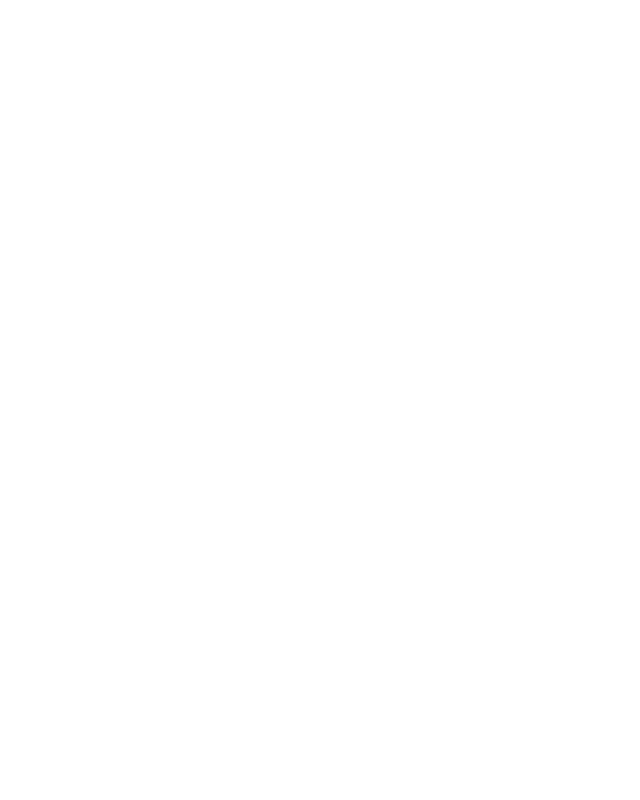
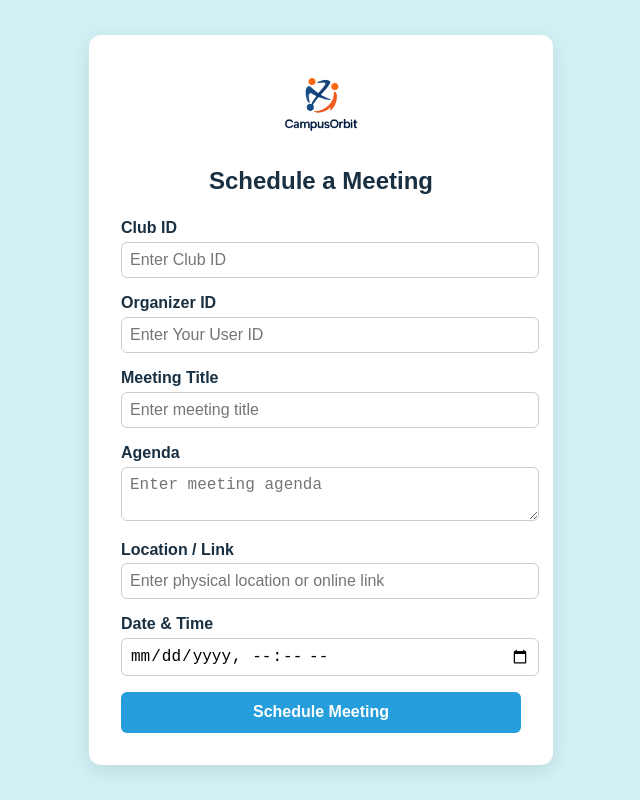
Before and after one commit to samiulrifat/CampusOrbit---All-in-One-Student-Engagement-System, a React (Create React App) app in the folder frontend/: page /schedule-meeting in a window 1280 px wide. Before the commit this address had no page. Shown: the whole page, without its empty margins (319-959 px from the left). Built offline with nearby package versions, Linux system fonts and the light colour scheme.

Commit message:
feature 13

```diff
--- a/frontend/src/App.js
+++ b/frontend/src/App.js
@@ -5,6 +5,7 @@
 import Home from './pages/Home';
 import Login from './pages/login';
 import Register from './pages/Register';
+import ScheduleMeeting from './pages/ScheduleMeeting';
 
 // Global CSS (optional, you can keep App.css from CRA)
 import './App.css';
@@ -21,6 +22,8 @@
 
         {/* Register page */}
         <Route path="/register" element={<Register />} />
+
+        <Route path="/schedule-meeting" element={<ScheduleMeeting />} /> {/* New */}
       </Routes>
     </Router>
   );
--- /dev/null
+++ b/frontend/src/pages/ScheduleMeeting.css
@@ -0,0 +1,80 @@
+.schedule-page {
+  height: 100vh;
+  display: flex;
+  align-items: center;
+  justify-content: center;
+  background-color: #d2f1f4; /* soft blue */
+  font-family: Arial, sans-serif;
+}
+
+.schedule-card {
+  background: #fff;
+  padding: 2rem;
+  width: 400px;
+  border-radius: 12px;
+  box-shadow: 0 5px 20px rgba(0,0,0,0.1);
+}
+
+.schedule-logo {
+  display: block;
+  margin: 0 auto 1rem auto;
+  height: 80px;
+}
+
+h2 {
+  text-align: center;
+  margin-bottom: 1.5rem;
+  color: #193043;
+}
+
+.form-group {
+  margin-bottom: 1rem;
+}
+
+label {
+  font-weight: bold;
+  color: #193043;
+  display: block;
+  margin-bottom: 0.3rem;
+}
+
+input, textarea {
+  width: 100%;
+  padding: 0.5rem;
+  border: 1.5px solid #ccc;
+  border-radius: 6px;
+  font-size: 1rem;
+}
+
+textarea {
+  resize: vertical;
+}
+
+.schedule-btn {
+  width: 100%;
+  padding: 0.7rem;
+  background-color: #269edc;
+  color: white;
+  border: none;
+  border-radius: 6px;
+  font-size: 1rem;
+  font-weight: bold;
+  cursor: pointer;
+  transition: background-color 0.3s ease;
+}
+
+.schedule-btn:hover {
+  background-color: #0b76b2;
+}
+
+.error-msg {
+  color: red;
+  margin-top: 1rem;
+  text-align: center;
+}
+
+.success-msg {
+  color: green;
+  margin-top: 1rem;
+  text-align: center;
+}
--- /dev/null
+++ b/frontend/src/pages/ScheduleMeeting.js
@@ -0,0 +1,130 @@
+import React, { useState } from 'react';
+import logo from '../assets/logo.png';
+import './ScheduleMeeting.css';
+
+function ScheduleMeeting() {
+  const [title, setTitle] = useState('');
+  const [agenda, setAgenda] = useState('');
+  const [location, setLocation] = useState('');
+  const [scheduledAt, setScheduledAt] = useState('');
+  const [clubId, setClubId] = useState(''); // Ideally pre-filled based on logged in officer
+  const [organizerId, setOrganizerId] = useState(''); // from logged in user
+
+  const [message, setMessage] = useState('');
+  const [error, setError] = useState('');
+
+  // Submit meeting form
+  const handleSubmit = async (e) => {
+    e.preventDefault();
+    setMessage('');
+    setError('');
+
+    try {
+      const res = await fetch('http://localhost:5000/api/meetings', {
+        method: 'POST',
+        headers: { 'Content-Type': 'application/json' },
+        body: JSON.stringify({
+          clubId,
+          organizerId,
+          title,
+          agenda,
+          location,
+          scheduledAt
+        })
+      });
+
+      const data = await res.json();
+      if (!res.ok) {
+        setError(data.error || 'Failed to schedule meeting');
+        return;
+      }
+
+      setMessage('Meeting scheduled successfully!');
+      setTitle('');
+      setAgenda('');
+      setLocation('');
+      setScheduledAt('');
+    } catch (err) {
+      setError('Something went wrong');
+    }
+  };
+
+  return (
+    <div className="schedule-page">
+      <div className="schedule-card">
+        <img src={logo} alt="CampusOrbit Logo" className="schedule-logo" />
+        <h2>Schedule a Meeting</h2>
+        <form onSubmit={handleSubmit}>
+          <div className="form-group">
+            <label>Club ID</label>
+            <input
+              type="text"
+              value={clubId}
+              onChange={(e) => setClubId(e.target.value)}
+              placeholder="Enter Club ID"
+              required
+            />
+          </div>
+
+          <div className="form-group">
+            <label>Organizer ID</label>
+            <input
+              type="text"
+              value={organizerId}
+              onChange={(e) => setOrganizerId(e.target.value)}
+              placeholder="Enter Your User ID"
+              required
+            />
+          </div>
+
+          <div className="form-group">
+            <label>Meeting Title</label>
+            <input
+              type="text"
+              value={title}
+              onChange={(e) => setTitle(e.target.value)}
+              placeholder="Enter meeting title"
+              required
+            />
+          </div>
+
+          <div className="form-group">
+            <label>Agenda</label>
+            <textarea
+              value={agenda}
+              onChange={(e) => setAgenda(e.target.value)}
+              placeholder="Enter meeting agenda"
+            />
+          </div>
+
+          <div className="form-group">
+            <label>Location / Link</label>
+            <input
+              type="text"
+              value={location}
+              onChange={(e) => setLocation(e.target.value)}
+              placeholder="Enter physical location or online link"
+            />
+          </div>
+
+          <div className="form-group">
+            <label>Date & Time</label>
+            <input
+              type="datetime-local"
+              value={scheduledAt}
+              onChange={(e) => setScheduledAt(e.target.value)}
+              required
+            />
+          </div>
+
+          <button type="submit" className="schedule-btn">Schedule Meeting</button>
+        </form>
+
+        {error && <p className="error-msg">{error}</p>}
+        {message && <p className="success-msg">{message}</p>}
+      </div>
+    </div>
+  );
+}
+
+export default ScheduleMeeting;
```
